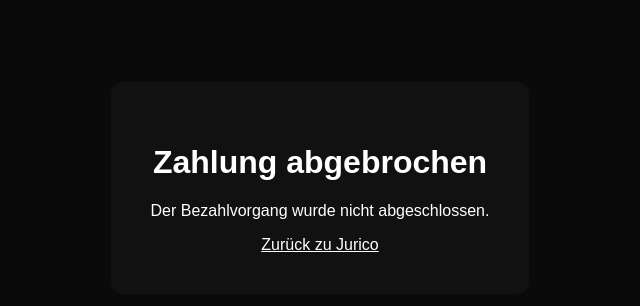
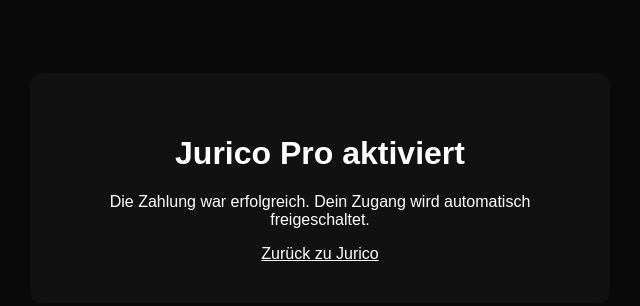
Before and after one commit to mochmann99/jurico-mvp, a plain HTML site: page static/success.html in a window 1280 px wide. Shown: the part 220-526 px from the top of the page, without its empty margins (320-960 px from the left). Drawn offline with Linux system fonts and the light colour scheme.

Commit message:
Update success.html

```diff
--- a/static/success.html
+++ b/static/success.html
@@ -2,7 +2,7 @@
 <html lang="de">
 <head>
 <meta charset="UTF-8">
-<title>Zahlung abgebrochen</title>
+<title>Jurico Pro aktiviert</title>
 <style>
 body {
     background:#0a0a0a;
@@ -27,8 +27,8 @@
 </head>
 <body>
 <div class="box">
-    <h1>Zahlung abgebrochen</h1>
-    <p>Der Bezahlvorgang wurde nicht abgeschlossen.</p>
+    <h1>Jurico Pro aktiviert</h1>
+    <p>Die Zahlung war erfolgreich. Dein Zugang wird automatisch freigeschaltet.</p>
     <a href="/">Zurück zu Jurico</a>
 </div>
 </body>
```
